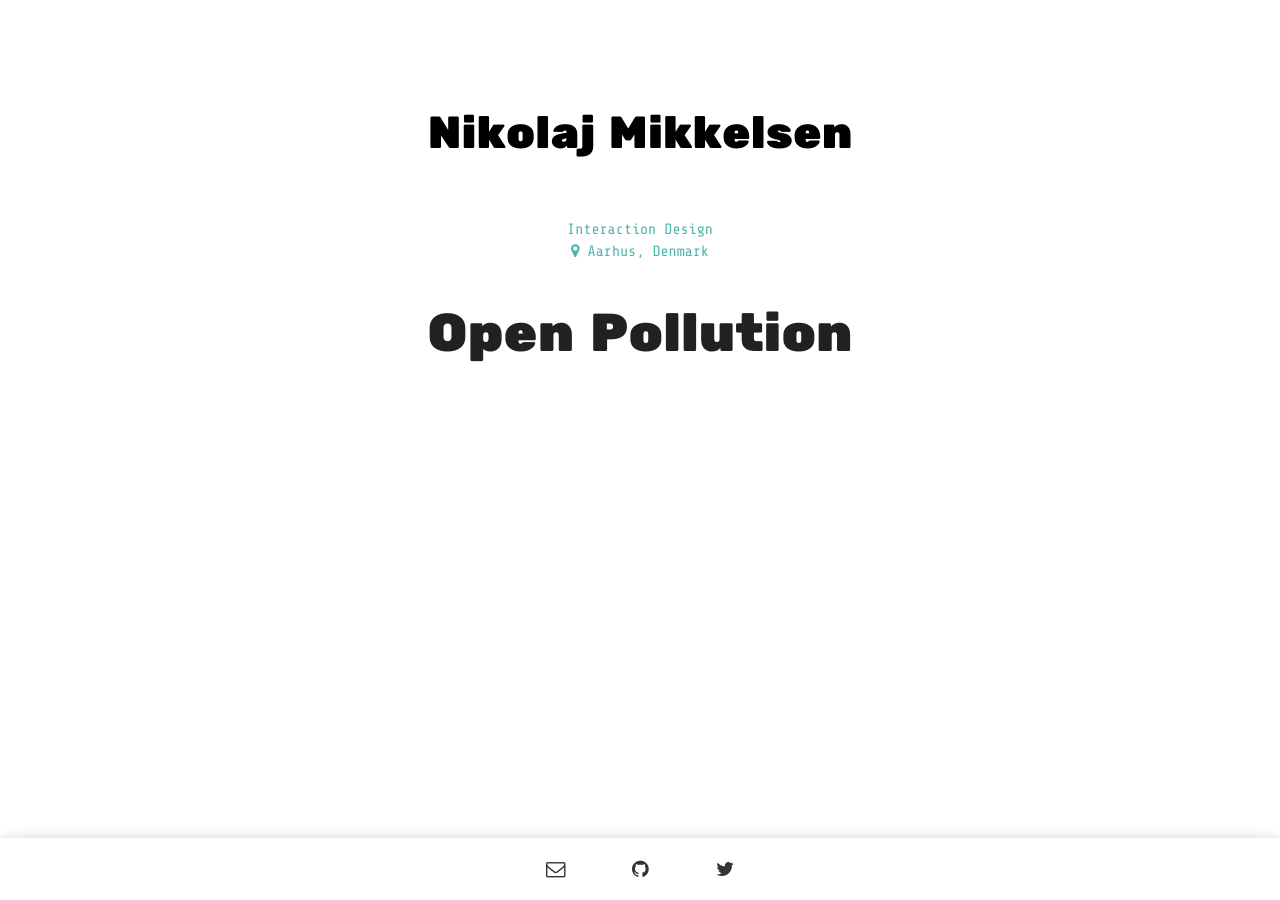
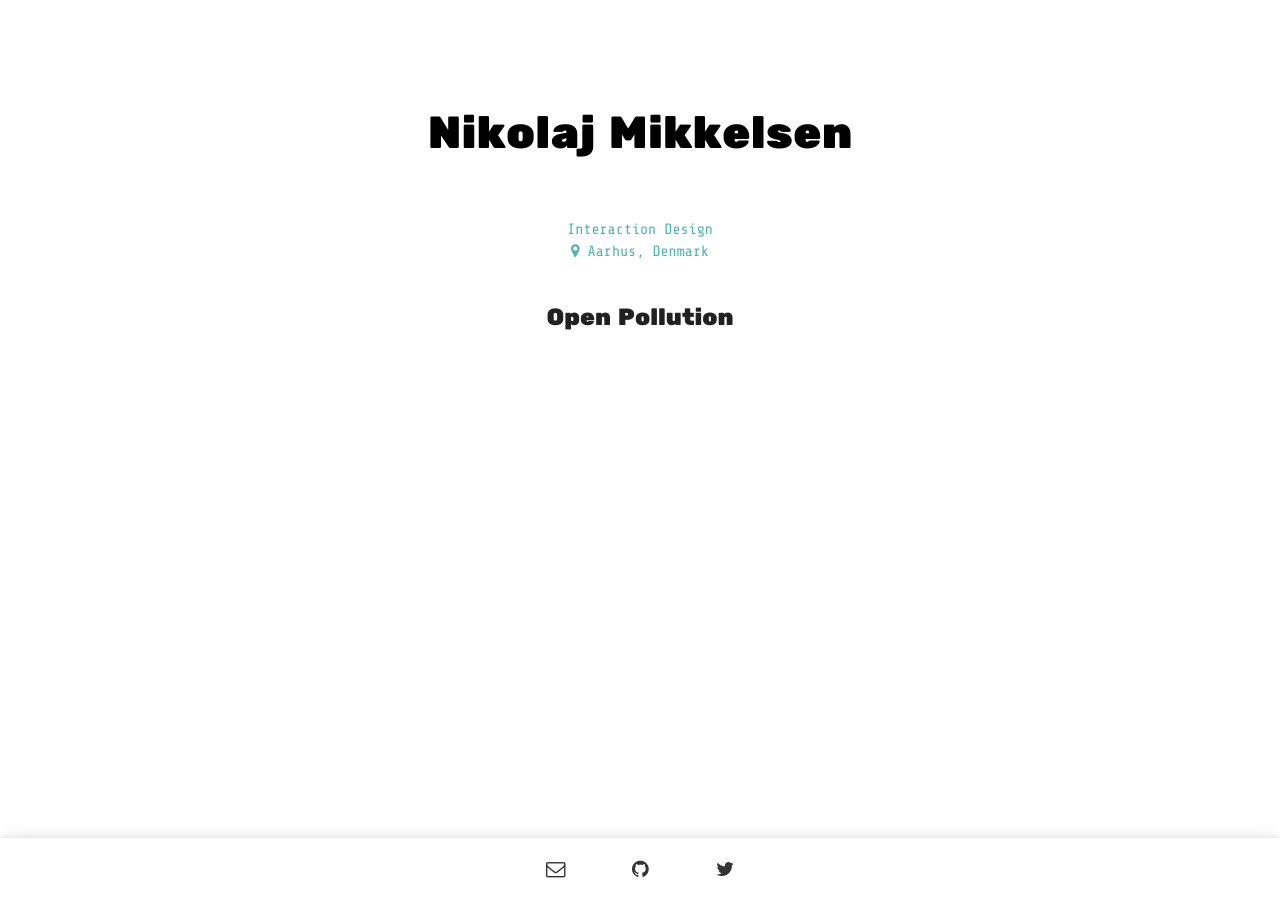
Before and after one commit to ncmikkelsen/ncmikkelsen.github.io, a Jekyll site: the page built from _projects/openpollution.md, in a window 1280 px wide. Built offline with Jekyll 4.4.1, drawn with Linux system fonts in a browser that asks for light colours.

Commit message:
Add smaller header for project pages

```diff
--- a/_layouts/project.html
+++ b/_layouts/project.html
@@ -4,7 +4,7 @@ layout: default
 
 <article class="left-align" itemscope itemtype="http://schema.org/BlogPosting">
 
-  <h2 class="center-align" itemprop="name headline">{{ page.name }}</h2>
+  <h2 class="my-project-heading" itemprop="name headline">{{ page.name }}</h2>
   <div class="my-text-body">
     {{ content }}
   </div>
--- a/styles/main.css
+++ b/styles/main.css
@@ -140,6 +140,12 @@ a{
     font-family: 'Rubik One', sans-serif;
     font-size: 23.5px;
 }
+
+.my-project-heading{
+  font-family: 'Rubik One', sans-serif;
+  font-size: 23.5px;
+  text-align: center;
+}
 .my-mini-heading-sub{
     font-family: 'Libre Baskerville', serif;
     font-size: 15px;
```
